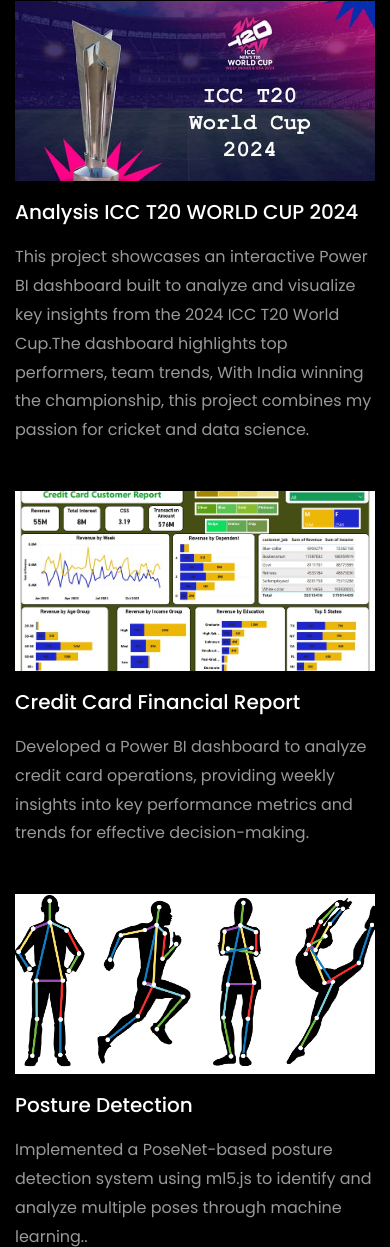
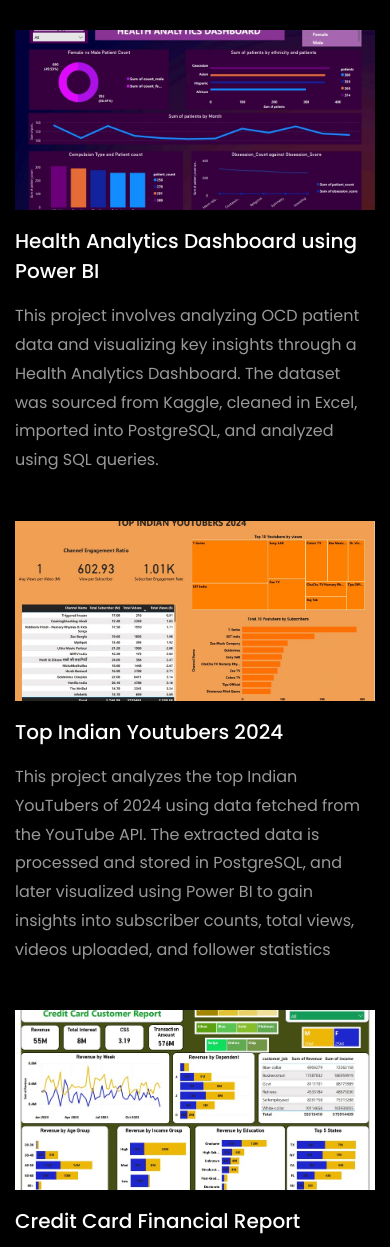
Before and after one commit to AchiMahadani/AchintaMahadani.github.io, a plain HTML site: page index.html in a window 390 px wide. Shown: the part 3014-4261 px from the top of the page. Drawn offline with Linux system fonts and the light colour scheme; files whose address does not match are found by name.

Commit message:
index.html

```diff
--- a/index.html
+++ b/index.html
@@ -399,10 +399,49 @@
           <div class="col-md-7 heading-section text-center ftco-animate">
             <h1 class="big big-2">Projects</h1>
             <h2 class="mb-4">Projects</h2>
-            <p>Below are the sample Data Analytics projects on SQL, Python, Power BI , ML & DL.</p>
+            <p>Below are the sample Data Analytics projects on SQL, Python, Power BI ,Excel, ML & DL.</p>
           </div>
         </div>
         <div class="row d-flex">
+
+
+			<div class="col-md-4 d-flex ftco-animate">
+				<div class="blog-entry justify-content-end">
+				<a href="https://github.com/AchiMahadani/Health-Analytics-Dashboard" class="block-20 zoom-effect" style="background-image: url('images/Ocd_ss.jpg');">
+				</a>
+				<div class="text mt-3 float-right d-block">
+
+				  <h3 class="heading"><a href="https://github.com/AchiMahadani/Health-Analytics-Dashboard">Health Analytics Dashboard using Power BI</a></h3>
+				  <p>This project involves analyzing OCD patient data and visualizing key insights through a Health Analytics Dashboard. The dataset was sourced from Kaggle, cleaned in Excel, imported into PostgreSQL, and analyzed using SQL queries.</p>
+				</div>
+			  </div>
+			</div>
+
+			<div class="col-md-4 d-flex ftco-animate">
+				<div class="blog-entry justify-content-end">
+				<a href="https://achimahadani.github.io/top_indian_youtuber_2024/" class="block-20 zoom-effect" style="background-image: url('images/Top_youtubers_ss.jpg');">
+				</a>
+				<div class="text mt-3 float-right d-block">
+
+				  <h3 class="heading"><a href="https://github.com/AchiMahadani/top_indian_youtuber_2024">Top Indian Youtubers 2024</a></h3>
+				  <p>This project analyzes the top Indian YouTubers of 2024 using data fetched from the YouTube API. The extracted data is processed and stored in PostgreSQL, and later visualized using Power BI to gain insights into subscriber counts, total views, videos uploaded, and follower statistics</p>
+				</div>
+			  </div>
+			</div>
+
+
+
+			<div class="col-md-4 d-flex ftco-animate">
+				<div class="blog-entry justify-content-end">
+				<a href="https://github.com/AchiMahadani/Credit_Card_Financial_Dashboard" class="block-20 zoom-effect" style="background-image: url('images/Proj_Cre.jpg');">
+				</a>
+				<div class="text mt-3 float-right d-block">
+
+				  <h3 class="heading"><a href="https://github.com/AchiMahadani/Credit_Card_Financial_Dashboard">Credit Card Financial Report</a></h3>
+				  <p>Developed a Power BI dashboard to analyze credit card operations, providing weekly insights into key performance metrics and trends for effective decision-making.</p>
+				</div>
+			  </div>
+			</div>
 
 
 			<div class="col-md-4 d-flex ftco-animate">
@@ -417,18 +456,20 @@
 			  </div>
 			</div>
 
-
 			<div class="col-md-4 d-flex ftco-animate">
 				<div class="blog-entry justify-content-end">
-              <a href="https://github.com/AchiMahadani/Credit_Card_Financial_Dashboard" class="block-20 zoom-effect" style="background-image: url('images/Proj_Cre.jpg');">
+				<a href="https://github.com/AchiMahadani/Uber_Booking_Analysis" class="block-20 zoom-effect" style="background-image: url('images/uber.png');">
 				</a>
 				<div class="text mt-3 float-right d-block">
 
-                <h3 class="heading"><a href="https://github.com/AchiMahadani/Credit_Card_Financial_Dashboard">Credit Card Financial Report</a></h3>
-                <p>Developed a Power BI dashboard to analyze credit card operations, providing weekly insights into key performance metrics and trends for effective decision-making.</p>
+				  <h3 class="heading"><a href="https://github.com/AchiMahadani/Uber_Booking_Analysis">Uber Booking Analysis</a></h3>
+				  <p>This project involves analyzing an Uber rides dataset to uncover patterns and trends in user behavior. The analysis highlights key insights such as popular booking categories, purposes, time preferences, and other travel habits.</p>
 				</div>
 			  </div>
 			</div>
+
+
+
           <div class="col-md-4 d-flex ftco-animate">
           	<div class="blog-entry justify-content-end">
               <a href="https://github.com/AchiMahadani/PoseNet_ml5js" class="block-20 zoom-effect" style="background-image: url('images/Porj_pose.png');">
@@ -442,6 +483,12 @@
           </div>
 
         </div>
+
+
+
+
+
+
 	<br>
 		<!-- added justify-content-center to center align the last two projects -->
 		<div class="row d-flex justify-content-center">
```
Lines whose indentation alone changed are shown as unchanged.
